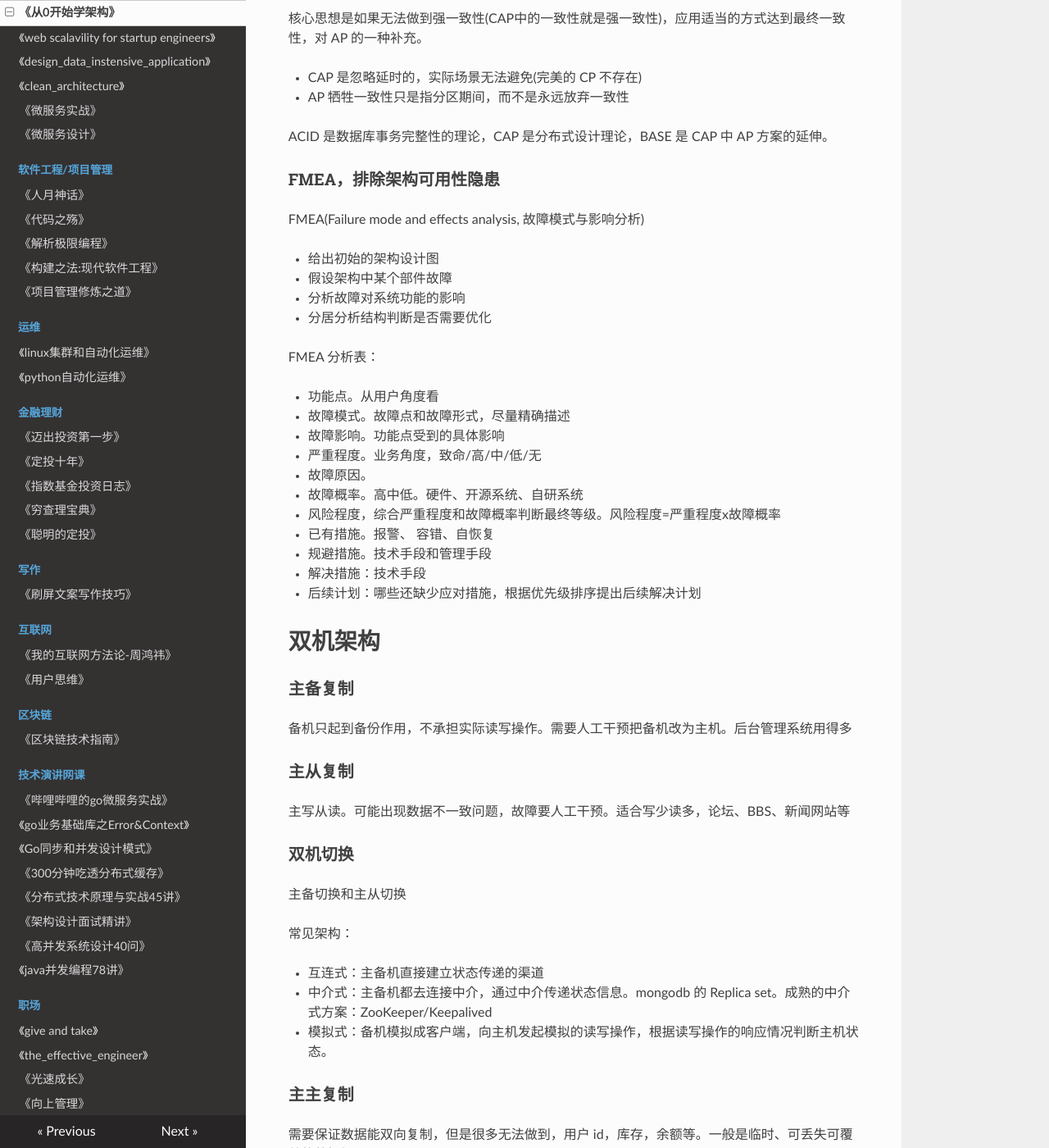
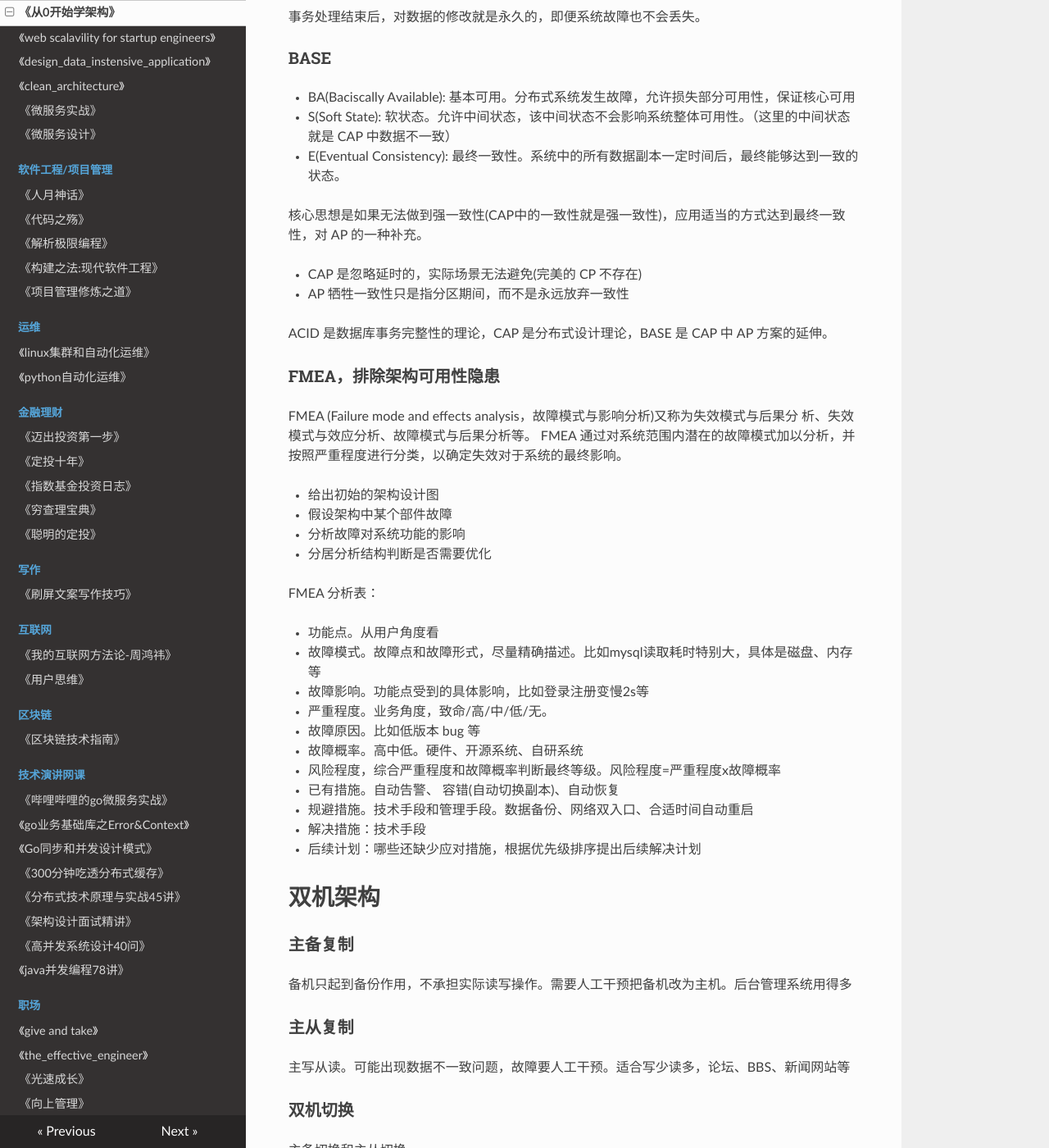
Before and after one commit to PegasusWang/booknotes, an MkDocs documentation site: the page built from docs/网站架构微服务/从0开始学架构/从0开始学架构.md, in a window 1280 px wide and 1400 px high, scrolled down 2275 px. Shown: the whole window at 82% size. Built offline with MkDocs 1.6.1, drawn with Linux system fonts in a browser that asks for light colours; nearby versions of some CDN libraries; old or Windows-style settings are respelled for this version of MkDocs; some of the changed text lies outside the part shown.

```diff
--- a/docs/网站架构微服务/从0开始学架构/从0开始学架构.md
+++ b/docs/网站架构微服务/从0开始学架构/从0开始学架构.md
@@ -6,6 +6,16 @@
 - DNS(地理级别)
 - 硬件(集群级别)
 - 软件(机器级别)
+
+算法：
+
+负载均衡的算法
+
+1. 轮询：只简单轮询
+2. 加权轮询：根据性能按比例分配
+3. 负载最低优先：按qps，cpu等负载进行分配
+4. 性能最优优先：性能强劲的机器优先分配
+5. Hash：按ip，用户ID等hash分配
 
 ### CAP 理论：
 
@@ -72,7 +82,8 @@ ACID 是数据库事务完整性的理论，CAP 是分布式设计理论，BASE
 
 ### FMEA，排除架构可用性隐患
 
-FMEA(Failure mode and effects analysis, 故障模式与影响分析)
+FMEA (Failure mode and effects analysis，故障模式与影响分析)又称为失效模式与后果分 析、失效模式与效应分析、故障模式与后果分析等。
+FMEA 通过对系统范围内潜在的故障模式加以分析，并按照严重程度进行分类，以确定失效对于系统的最终影响。
 
 - 给出初始的架构设计图
 - 假设架构中某个部件故障
@@ -82,14 +93,14 @@ FMEA(Failure mode and effects analysis, 故障模式与影响分析)
 FMEA 分析表：
 
 - 功能点。从用户角度看
-- 故障模式。故障点和故障形式，尽量精确描述
-- 故障影响。功能点受到的具体影响
-- 严重程度。业务角度，致命/高/中/低/无
-- 故障原因。
+- 故障模式。故障点和故障形式，尽量精确描述。比如mysql读取耗时特别大，具体是磁盘、内存等
+- 故障影响。功能点受到的具体影响，比如登录注册变慢2s等
+- 严重程度。业务角度，致命/高/中/低/无。
+- 故障原因。比如低版本 bug 等
 - 故障概率。高中低。硬件、开源系统、自研系统
 - 风险程度，综合严重程度和故障概率判断最终等级。风险程度=严重程度x故障概率
-- 已有措施。报警、 容错、自恢复
-- 规避措施。技术手段和管理手段
+- 已有措施。自动告警、 容错(自动切换副本)、自动恢复
+- 规避措施。技术手段和管理手段。数据备份、网络双入口、合适时间自动重启
 - 解决措施：技术手段
 - 后续计划：哪些还缺少应对措施，根据优先级排序提出后续解决计划
 
```
Also changed, not shown: other parts of docs/网站架构微服务/从0开始学架构/从0开始学架构.md (+5 -0 lines).
